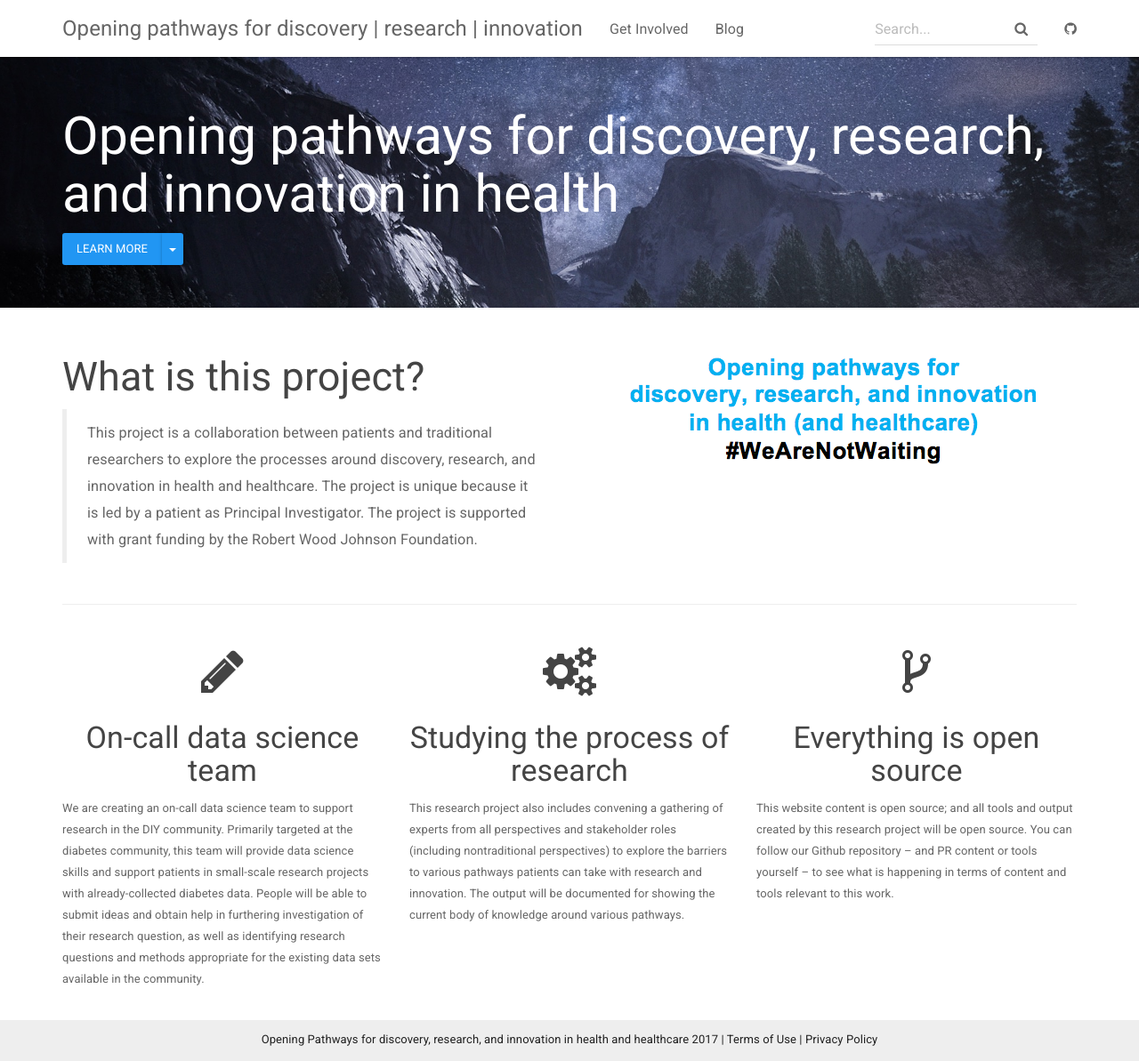
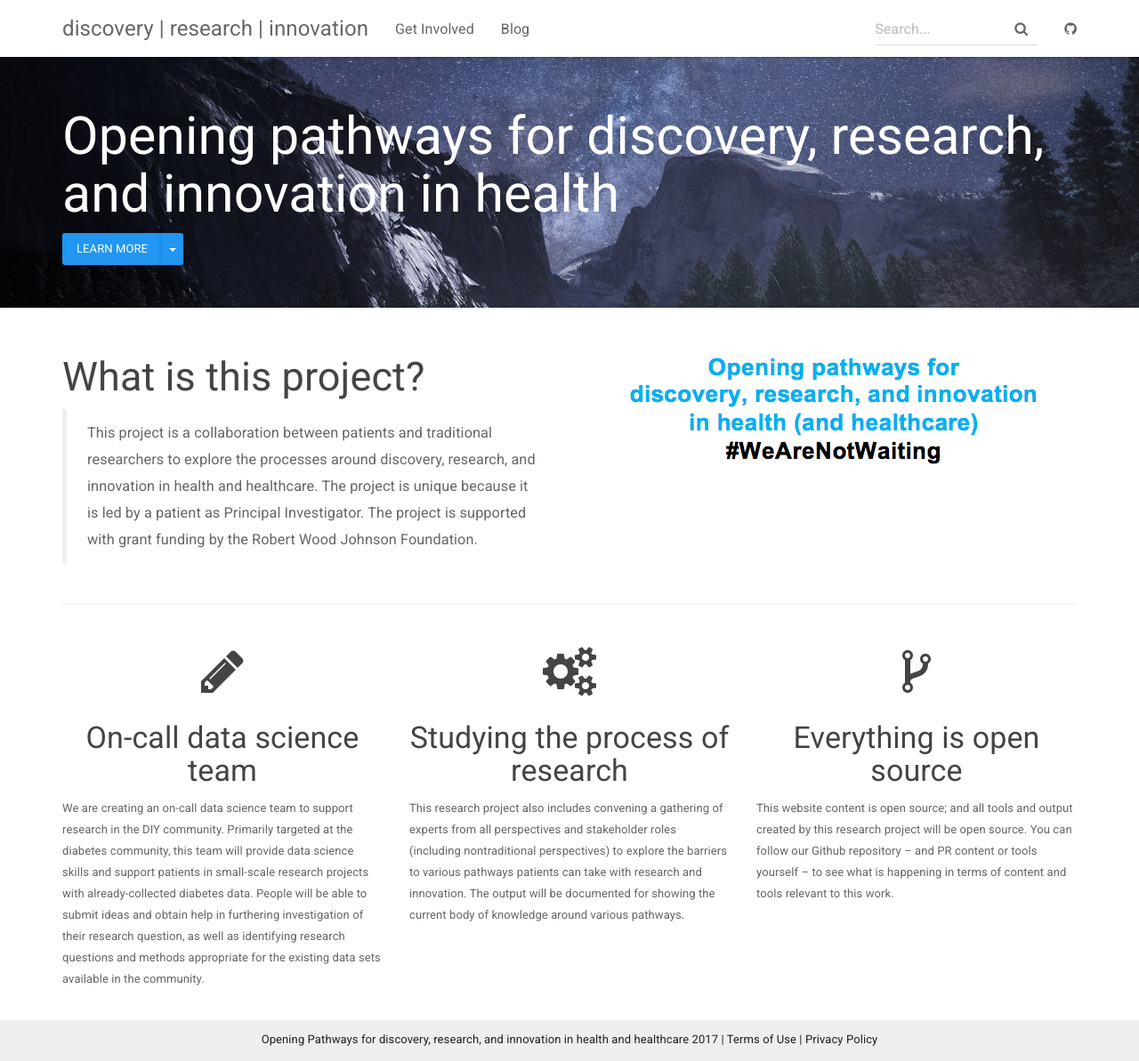
Before and after one commit to danamlewis/Testrepo2, a Jekyll site: the page built from index.html, in a window 1280 px wide and 1193 px high. Shown: the whole window at 89% size. Built offline with Jekyll 4.4.1, drawn with Linux system fonts in a browser that asks for light colours; nearby versions of some CDN libraries.

Commit message:
Re-shorten title

```diff
--- a/_config.yml
+++ b/_config.yml
@@ -1,5 +1,5 @@
 # Site settings
-title: Opening pathways for discovery | research | innovation
+title: discovery | research | innovation
 email: dana@openingpathways.org
 description: >
   - This project is a collaboration between patients and traditional researchers to explore the processes around discovery, research, and innovation in health and healthcare. The project is unique because it is led by a patient as Principal Investigator. The project is supported with grant funding by the Robert Wood Johnson Foundation.
```
